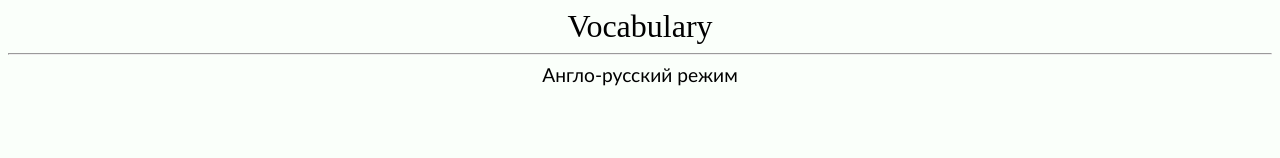
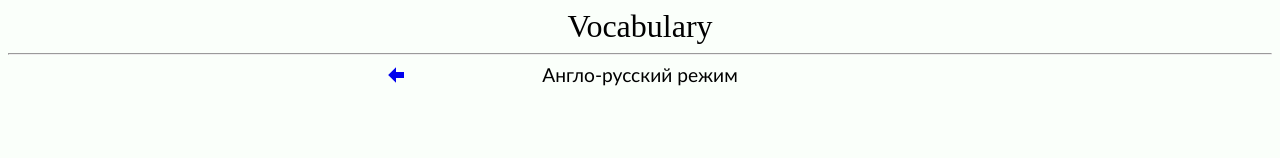
Before and after one commit to ManuilovM/vocabulary, an Angular app: page /EnRu in a window 1280 px wide. Shown: the top 158 px of the page. Built offline with nearby package versions, Linux system fonts and the light colour scheme.

Commit message:
add .arrow-back link to '/' in TopBarComponent

```diff
--- a/src/app/components/top-bar/top-bar.component.css
+++ b/src/app/components/top-bar/top-bar.component.css
@@ -11,3 +11,11 @@
 .pageTitle{
     font-size: larger;
 }
+
+.arrow-back{
+    position: fixed;
+    left: 20%;
+    padding-right: 15%;
+    padding-left: 10%;
+    cursor: pointer;
+}
--- a/src/app/components/top-bar/top-bar.component.html
+++ b/src/app/components/top-bar/top-bar.component.html
@@ -2,5 +2,12 @@
 <header class="header app-top_header">
   <div class="logo header__logo ">Vocabulary</div>
   <hr>
-  <div class="pageTitle header__pageTitle">{{pageTitle}}</div>
+
+  <div class="pageTitle header__pageTitle">
+    <a *ngIf ="isTrainingComponent()" href="/">
+    <svg  class="arrow-back header__arrow-back " style="width:24px;height:24px" viewBox="0 0 24 24">
+    <path fill="currentColor" d="M20,9V15H12V19.84L4.16,12L12,4.16V9H20Z" />
+</svg> </a>
+{{pageTitle}}
+</div>
 </header>
--- a/src/app/components/top-bar/top-bar.component.ts
+++ b/src/app/components/top-bar/top-bar.component.ts
@@ -1,4 +1,5 @@
 import { Component, Input, OnInit } from '@angular/core';
+
 
 @Component({
   selector: 'app-top-bar',
@@ -6,11 +7,23 @@ import { Component, Input, OnInit } from '@angular/core';
   styleUrls: ['./top-bar.component.css']
 })
 export class TopBarComponent implements OnInit {
+
   @Input() pageTitle: string ="";
 
-  constructor() { }
+  public pathname = window.location.pathname;
+
+  isTrainingComponent():boolean{
+    return  this.pathname ==="/EnRu"||this.pathname=="/RuEn";
+  }
+
+  constructor() {
+
+  }
 
   ngOnInit(): void {
+
   }
 
+
+
 }
```
Also changed, not shown: 1 other file (tests, documents, lock files or other folders).
